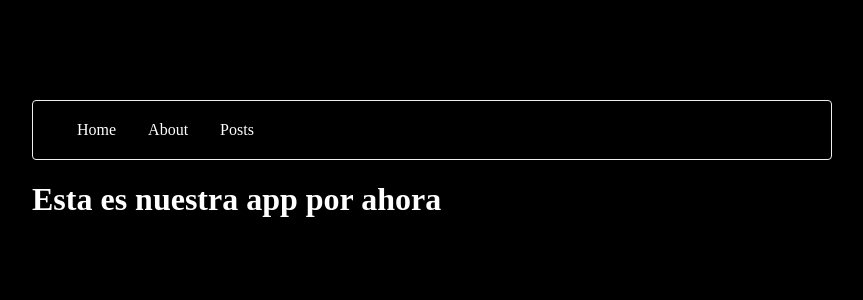
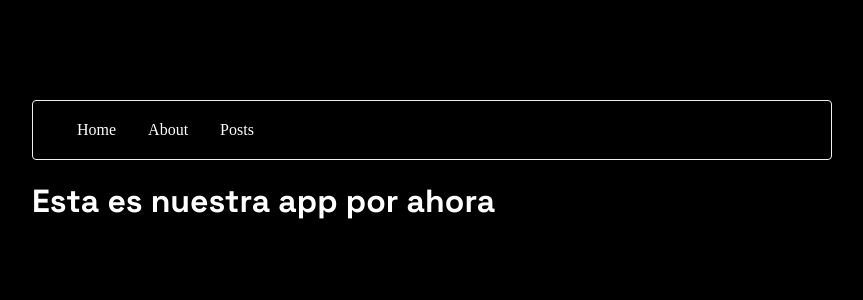
Before and after one commit to EndYou01/next-js-13-app, a Next.js app: page / in a window 1280 px wide. Shown: the top 300 px of the page, without its empty margins (208-1071 px from the left). Built offline with nearby package versions, Linux system fonts and the light colour scheme.

Commit message:
Implementacion de Next/Font

```diff
--- a/app/(with-banner)/posts/layout.jsx
+++ b/app/(with-banner)/layout.jsx
@@ -4,7 +4,7 @@ export default function PostsLayout({ children }) {
     return (
         <div>
             {/* <Counter /> */}
-            <small style={{color: 'purple', background: 'white'}}>El mejor canal de Twitch de programacion: @midudev</small>
+            <marquee style={{color: 'purple', background: 'white'}}>El mejor canal de Twitch de programacion: @midudev</marquee>
             {children}
         </div>
     );
--- a/app/(with-banner)/posts/[id]/layout.jsx
+++ b/app/(with-banner)/posts/[id]/layout.jsx
@@ -18,7 +18,7 @@ export default async function Post({children, params }) {
 
     return (
         <article>
-            <h1>{post.title}</h1>
+            <h3>{post.title}</h3>
             <p>{post.body}</p>
             <Link href={`/posts/${id}/comments`}>Ver Comentarios</Link>
             {children}
--- /dev/null
+++ b/app/font.js
@@ -0,0 +1,7 @@
+import { Space_Grotesk } from '@next/font/google'
+
+export const font = Space_Grotesk({
+	weight: ['400', '700'],
+	subsets: ['latin'],
+    variable: '--font-grotesk'
+})
--- a/app/layout.js
+++ b/app/layout.js
@@ -1,5 +1,6 @@
 import '../styles/globals.css'
 import Navigation from "../components/Navigation"
+import { font } from './font'
 
 export const metadata = {
 	title: 'My first app with Next 13',
@@ -9,7 +10,7 @@ export const metadata = {
 export default function RootLayout({ children }) {
 	return (
 		<html lang="en">
-			<body>
+			<body className={font.variable}>
 				<Navigation />
 				{children}
 			</body>
--- a/styles/globals.css
+++ b/styles/globals.css
@@ -14,3 +14,7 @@ a{
     text-decoration: none;
     color: white;
 }
+
+h1{
+    font-family: var(--font-grotesk), sans-serif;
+}
```
